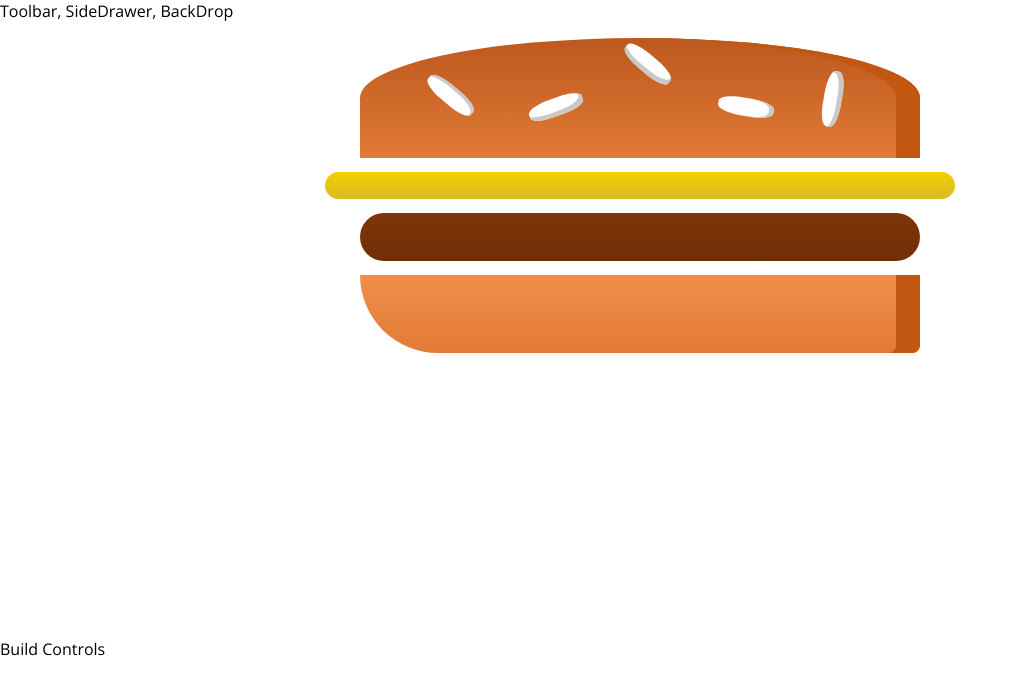
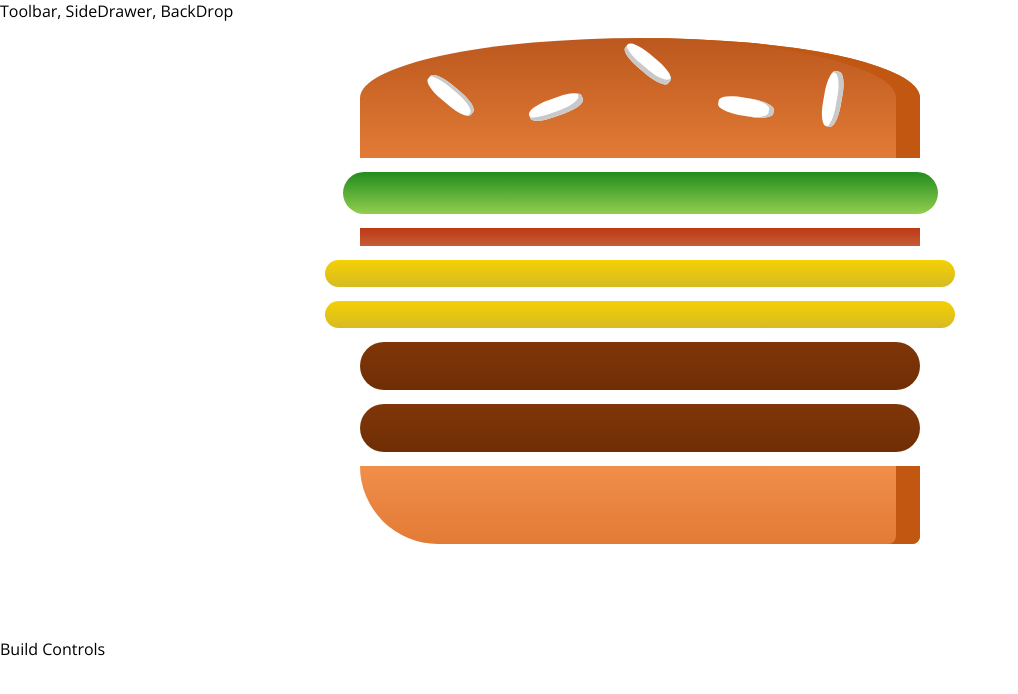
Before and after one commit to juanallo/burger-builder, a React (Create React App) app: page / in a window 1280 px wide. Shown: the top 694 px of the page, without its empty margins (0-1018 px from the left). Built offline with nearby package versions, Linux system fonts and the light colour scheme.

Commit message:
making ingredients dynamic

```diff
--- a/src/components/Burger/Burger.js
+++ b/src/components/Burger/Burger.js
@@ -3,11 +3,15 @@
 import BurgerIngredient from './BurgerIngredient/BurgerIngredient'
 const Burger = (props) => {
 
+	const transformedIngredients = Object.keys(props.ingredients).map(type => {
+		return [...Array(props.ingredients[type])].map((_, i) => {
+			return <BurgerIngredient key={type + i} type={type}/>
+		})});
+
 	return (
 		<div className={classes.Burger}>
 			<BurgerIngredient type='bread-top'/>
-			<BurgerIngredient type='cheese'/>
-			<BurgerIngredient type='meat'/>
+			{transformedIngredients}
 			<BurgerIngredient type='bread-bottom'/>
 		</div>
 	);
--- a/src/containers/BurgerBuilder/BurgerBuilder.js
+++ b/src/containers/BurgerBuilder/BurgerBuilder.js
@@ -4,13 +4,18 @@
 class BurgerBuilder extends Component {
 
 	state = {
-
+		ingredients: {
+			salad: 1,
+			bacon: 1,
+			cheese: 2,
+			meat: 2
+		}
 	};
 
 	render(){
 		return (
 			<Fragment>
-				<Burger/>
+				<Burger ingredients={this.state.ingredients}/>
 				<div>Build Controls</div>
 			</Fragment>
 		);
```
